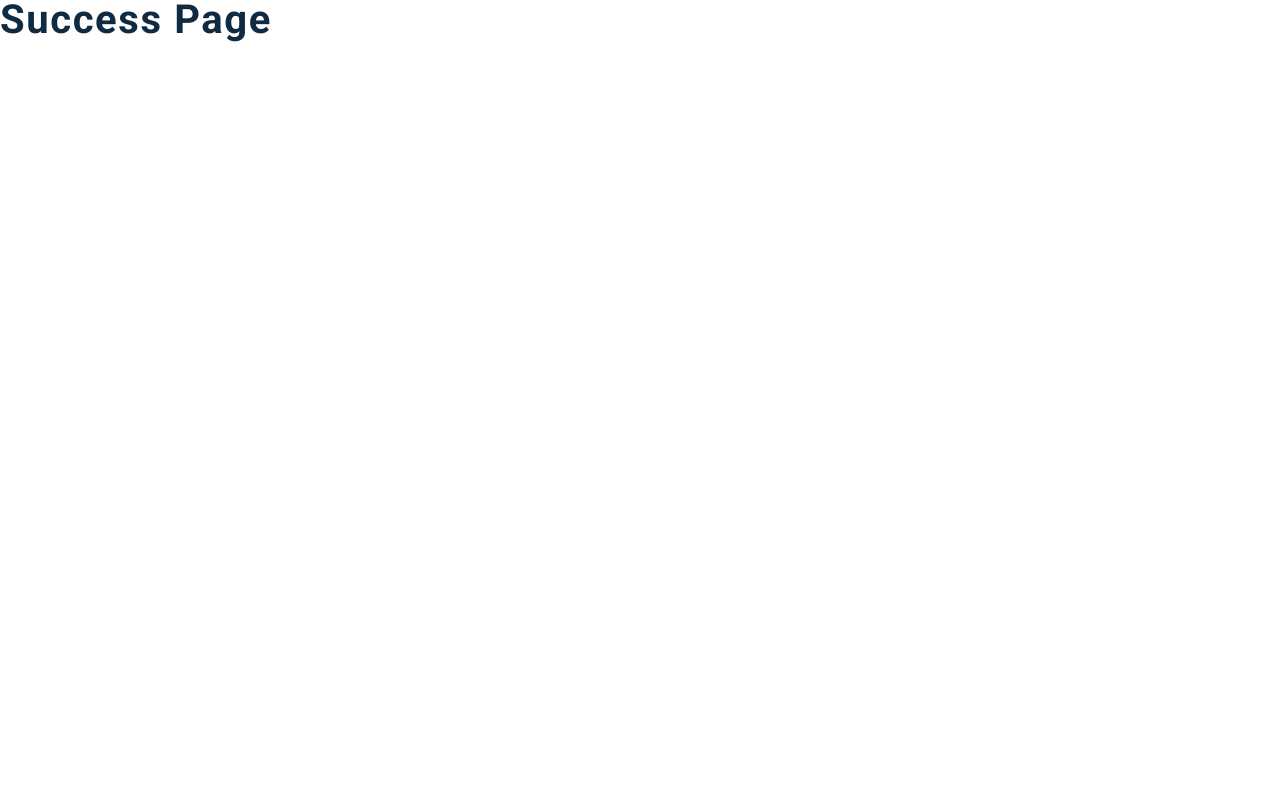
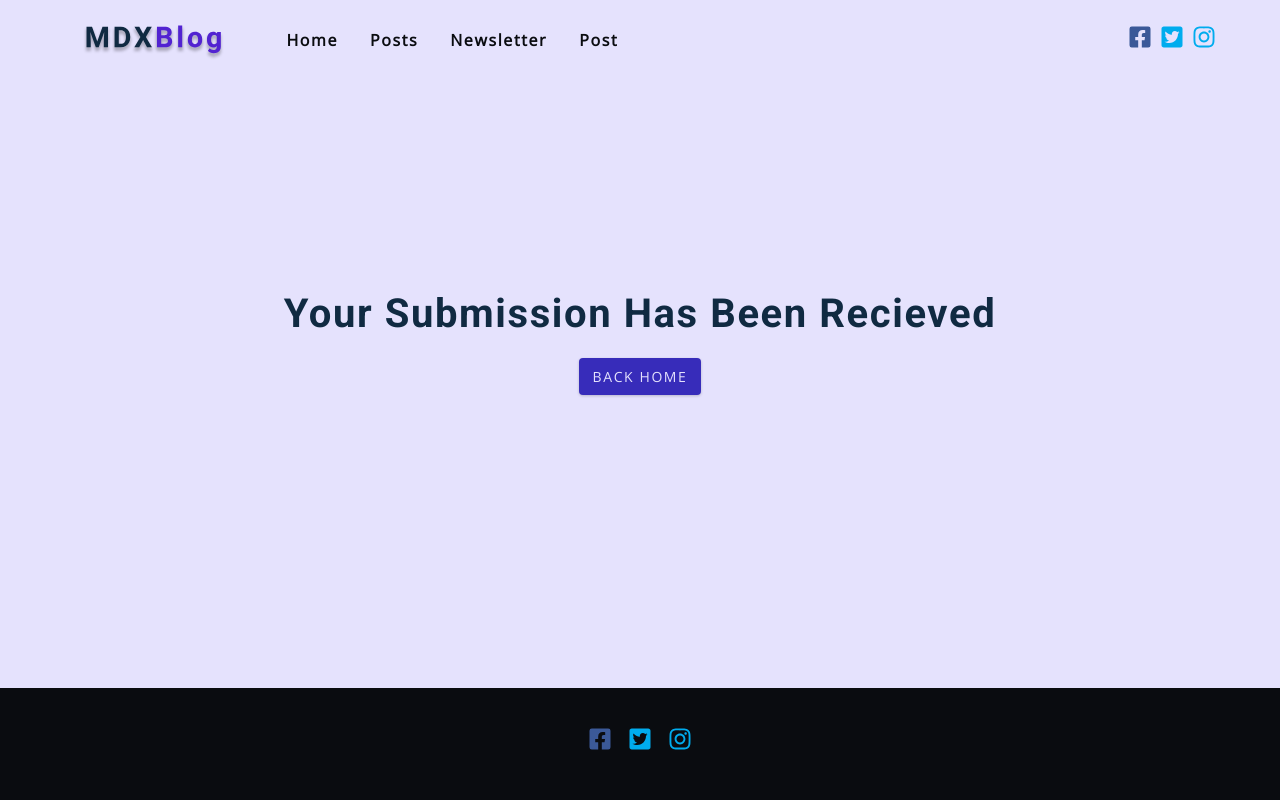
Before and after one commit to MiguelARam27/Blog-project, a Gatsby site: page /success in a window 1280 px wide. Built offline with nearby package versions, Linux system fonts and the light colour scheme; Gatsby itself is replaced by a stand-in of ours.

Commit message:
success page

```diff
--- a/src/pages/success.js
+++ b/src/pages/success.js
@@ -1,8 +1,19 @@
-import React from 'react'
-import Layout from '../components/Layout'
-import { Link } from 'gatsby'
+import React from 'react';
+import Layout from '../components/Layout';
+import { Link } from 'gatsby';
 const Success = () => {
-  return <h2>success page</h2>
-}
+  return (
+    <Layout>
+      <section className="success-page">
+        <div className="page-center">
+          <h2>Your submission has been recieved</h2>
+          <Link to="/" className="btn">
+            Back Home
+          </Link>
+        </div>
+      </section>
+    </Layout>
+  );
+};
 
-export default Success
+export default Success;
```
